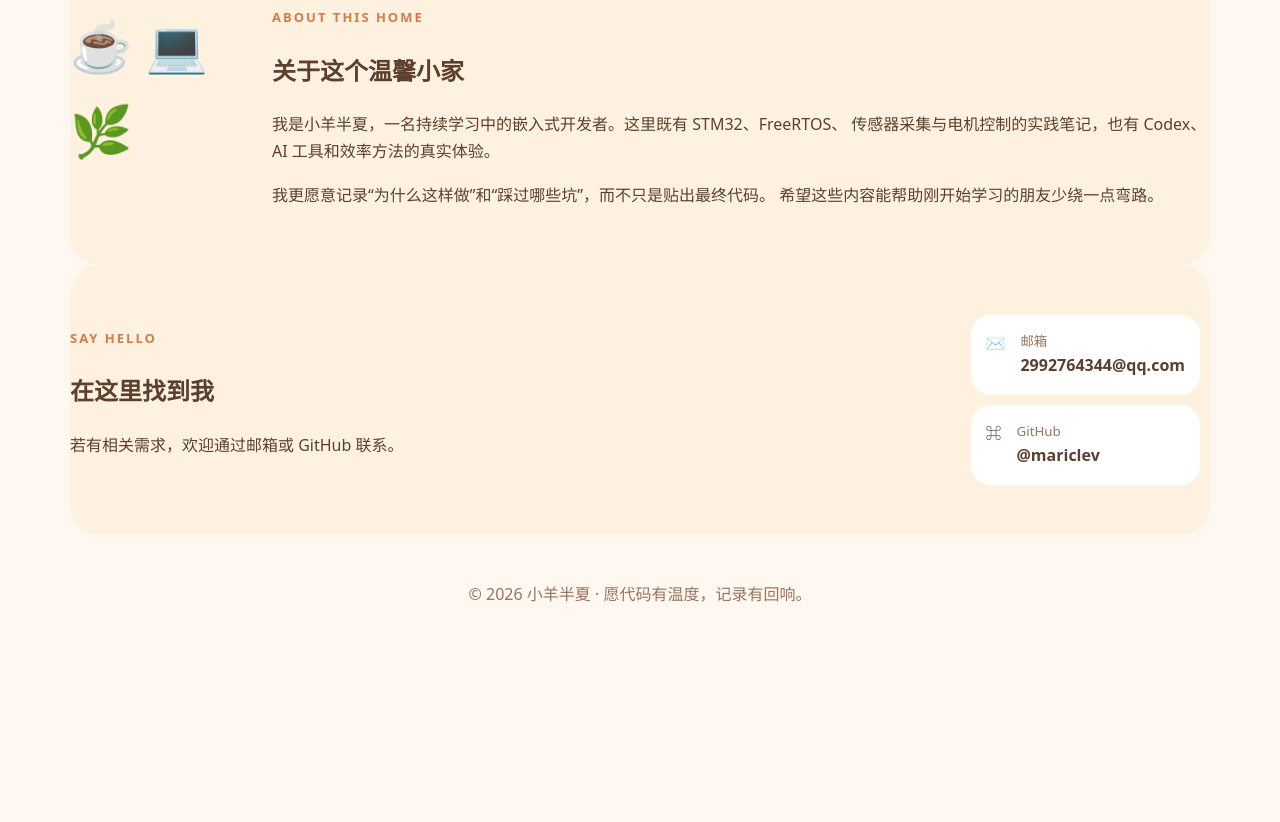
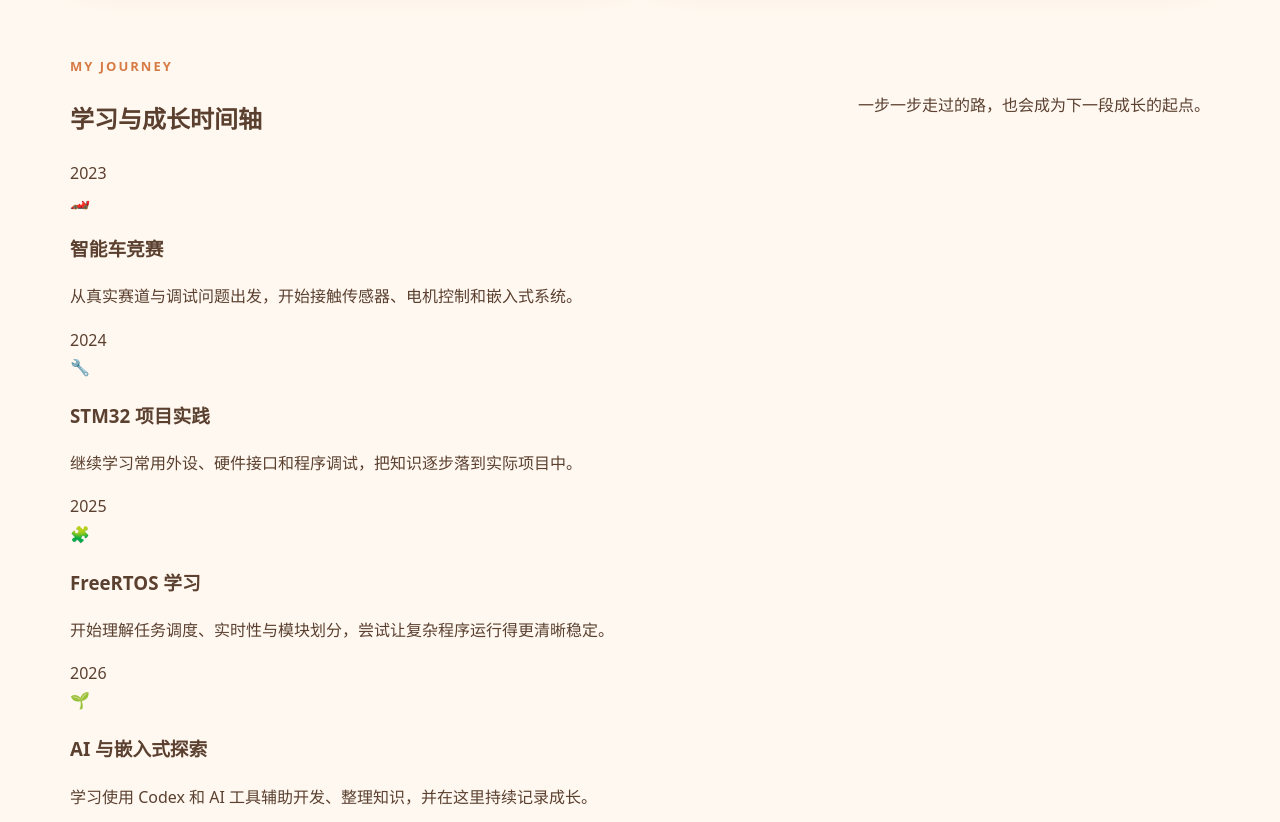
Before and after one commit to mariclev/xiaoyang, a plain HTML site: page index.html in a window 1280 px wide. Shown: the part 1398-2220 px from the top of the page. Before the commit the page ends 2072 px from the top, so only its background shows below. Drawn offline with Linux system fonts and the light colour scheme.

Commit message:
feat: 添加成长时间轴并优化首页定位

```diff
--- a/index.html
+++ b/index.html
@@ -3,9 +3,9 @@
 <head>
   <meta charset="UTF-8" />
   <meta name="viewport" content="width=device-width, initial-scale=1.0" />
-  <meta name="description" content="小羊半夏的温馨小家：记录嵌入式开发、Codex 与 AI 工具的学习过程，分享项目实践与踩坑笔记。" />
+  <meta name="description" content="小羊半夏的温馨小家｜嵌入式、AI 工具与技术成长记录。分享 STM32、FreeRTOS、Codex、项目实践与学习笔记。" />
   <meta name="theme-color" content="#f4b183" />
-  <title>小羊半夏的温馨小家</title>
+  <title>小羊半夏的温馨小家｜嵌入式 · AI工具 · 技术成长记录</title>
   <link rel="icon" href="assets/avatar.svg" type="image/svg+xml" />
   <link rel="stylesheet" href="styles.css" />
 </head>
@@ -16,12 +16,13 @@
         <img src="assets/avatar.svg" alt="小羊半夏头像" />
         <span>
           <strong>小羊半夏</strong>
-          <small>温暖地记录每一次成长</small>
+          <small>嵌入式 · AI工具 · 技术成长记录</small>
         </span>
       </a>
       <nav aria-label="主导航">
         <a class="active" href="#home">首页</a>
         <a href="#latest">最新文章</a>
+        <a href="#timeline">成长时间轴</a>
         <a href="#about">关于这里</a>
         <a href="#contact">联系</a>
       </nav>
@@ -32,13 +33,14 @@
         <div class="hero-copy">
           <span class="eyebrow">HELLO · 欢迎回家</span>
           <h1>小羊半夏的<br /><em>温馨小家</em></h1>
+          <p class="hero-subtitle">嵌入式 · AI工具 · 技术成长记录</p>
           <p>
             这里记录嵌入式开发、Codex 与 AI 工具的学习过程，
             也分享项目实践、踩坑经历和生活中的小小思考。
           </p>
           <div class="hero-actions">
             <a class="button primary" href="#latest">阅读最新文章</a>
-            <a class="button ghost" href="#about">认识小羊半夏</a>
+            <a class="button ghost" href="#timeline">查看成长足迹</a>
           </div>
           <div class="topic-row" aria-label="博客主题">
             <span>STM32</span><span>FreeRTOS</span><span>Codex</span><span>AI 工具</span>
@@ -96,6 +98,66 @@
         </div>
       </section>
 
+      <section class="section timeline-section" id="timeline">
+        <div class="section-heading timeline-heading">
+          <div>
+            <span class="eyebrow">MY JOURNEY</span>
+            <h2>学习与成长时间轴</h2>
+          </div>
+          <p>一步一步走过的路，也会成为下一段成长的起点。</p>
+        </div>
+
+        <div class="timeline" aria-label="小羊半夏学习时间轴">
+          <article class="timeline-item">
+            <div class="timeline-dot" aria-hidden="true"></div>
+            <time>2023</time>
+            <div class="timeline-card">
+              <span class="timeline-icon">🏎️</span>
+              <div>
+                <h3>智能车竞赛</h3>
+                <p>从真实赛道与调试问题出发，开始接触传感器、电机控制和嵌入式系统。</p>
+              </div>
+            </div>
+          </article>
+
+          <article class="timeline-item">
+            <div class="timeline-dot" aria-hidden="true"></div>
+            <time>2024</time>
+            <div class="timeline-card">
+              <span class="timeline-icon">🔧</span>
+              <div>
+                <h3>STM32 项目实践</h3>
+                <p>继续学习常用外设、硬件接口和程序调试，把知识逐步落到实际项目中。</p>
+              </div>
+            </div>
+          </article>
+
+          <article class="timeline-item">
+            <div class="timeline-dot" aria-hidden="true"></div>
+            <time>2025</time>
+            <div class="timeline-card">
+              <span class="timeline-icon">🧩</span>
+              <div>
+                <h3>FreeRTOS 学习</h3>
+                <p>开始理解任务调度、实时性与模块划分，尝试让复杂程序运行得更清晰稳定。</p>
+              </div>
+            </div>
+          </article>
+
+          <article class="timeline-item current">
+            <div class="timeline-dot" aria-hidden="true"></div>
+            <time>2026</time>
+            <div class="timeline-card">
+              <span class="timeline-icon">🌱</span>
+              <div>
+                <h3>AI 与嵌入式探索</h3>
+                <p>学习使用 Codex 和 AI 工具辅助开发、整理知识，并在这里持续记录成长。</p>
+              </div>
+            </div>
+          </article>
+        </div>
+      </section>
+
       <section class="section warm-panel" id="about">
         <div class="about-illustration" aria-hidden="true">
           <span>☕</span>
```
